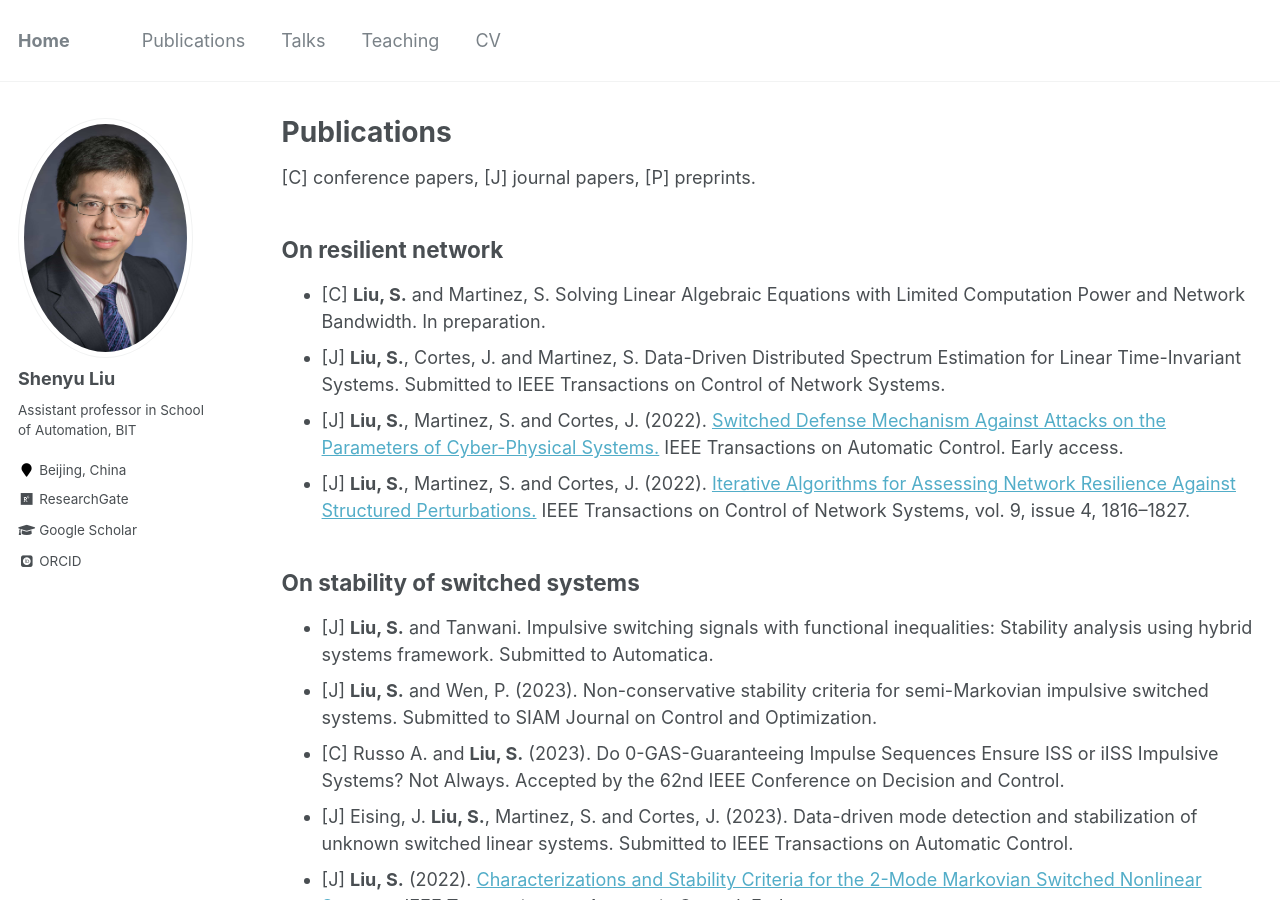
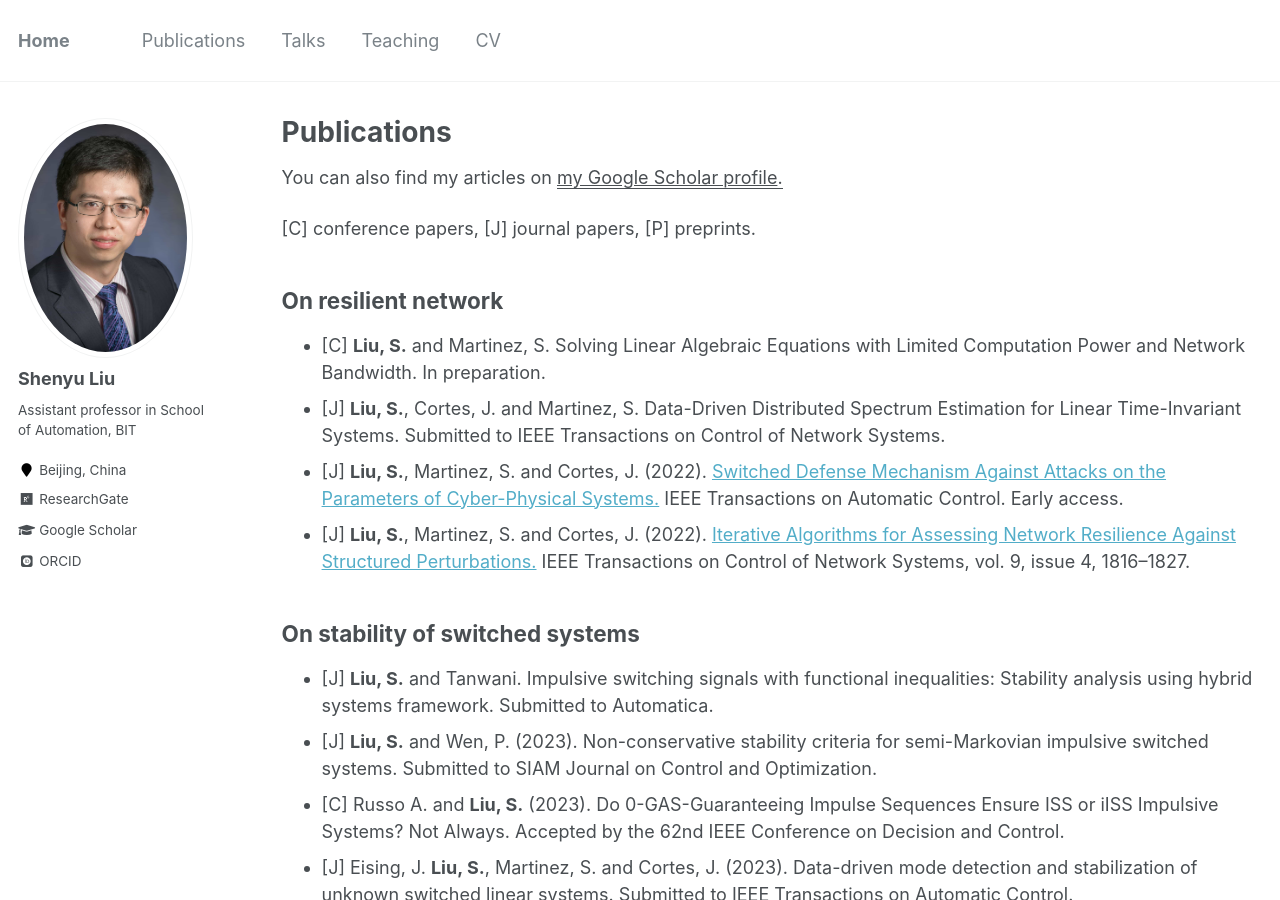
Before and after one commit to Shenyu-Liu/Shenyu-Liu.github.io, a Jekyll site: the page built from _pages/publications.md, in a window 1280 px wide and 900 px high. Built offline with Jekyll 4.4.1, drawn with Linux system fonts in a browser that asks for light colours; some web fonts are replaced.

Commit message:
head count

```diff
--- a/_config.yml
+++ b/_config.yml
@@ -261,14 +261,14 @@
 # Plugins
 plugins:
   - jekyll-paginate
-  - jekyll-sitemap
+ # - jekyll-sitemap
   - jekyll-gist
   - jekyll-feed
   - jekyll-redirect-from
 # mimic GitHub Pages with --safe
 whitelist:
   - jekyll-paginate
-  - jekyll-sitemap
+ # - jekyll-sitemap
   - jekyll-gist
   - jekyll-feed
   - jemoji
--- a/_pages/publications.md
+++ b/_pages/publications.md
@@ -5,9 +5,8 @@
 author_profile: true
 ---
 
-{% if author.googlescholar %}
-  You can also find my articles on <u><a href="{{author.googlescholar}}">my Google Scholar profile</a>.</u>
-{% endif %}
+ You can also find my articles on <u><a href="{{author.googlescholar}}">my Google Scholar profile</a>.</u>
+
 
 
 <p>[C] conference papers, [J] journal papers, [P] preprints. </p>
```
Also changed, not shown: _pages/about.md (+4 -0 lines), _pages/cv.md (+3 -3 lines).
